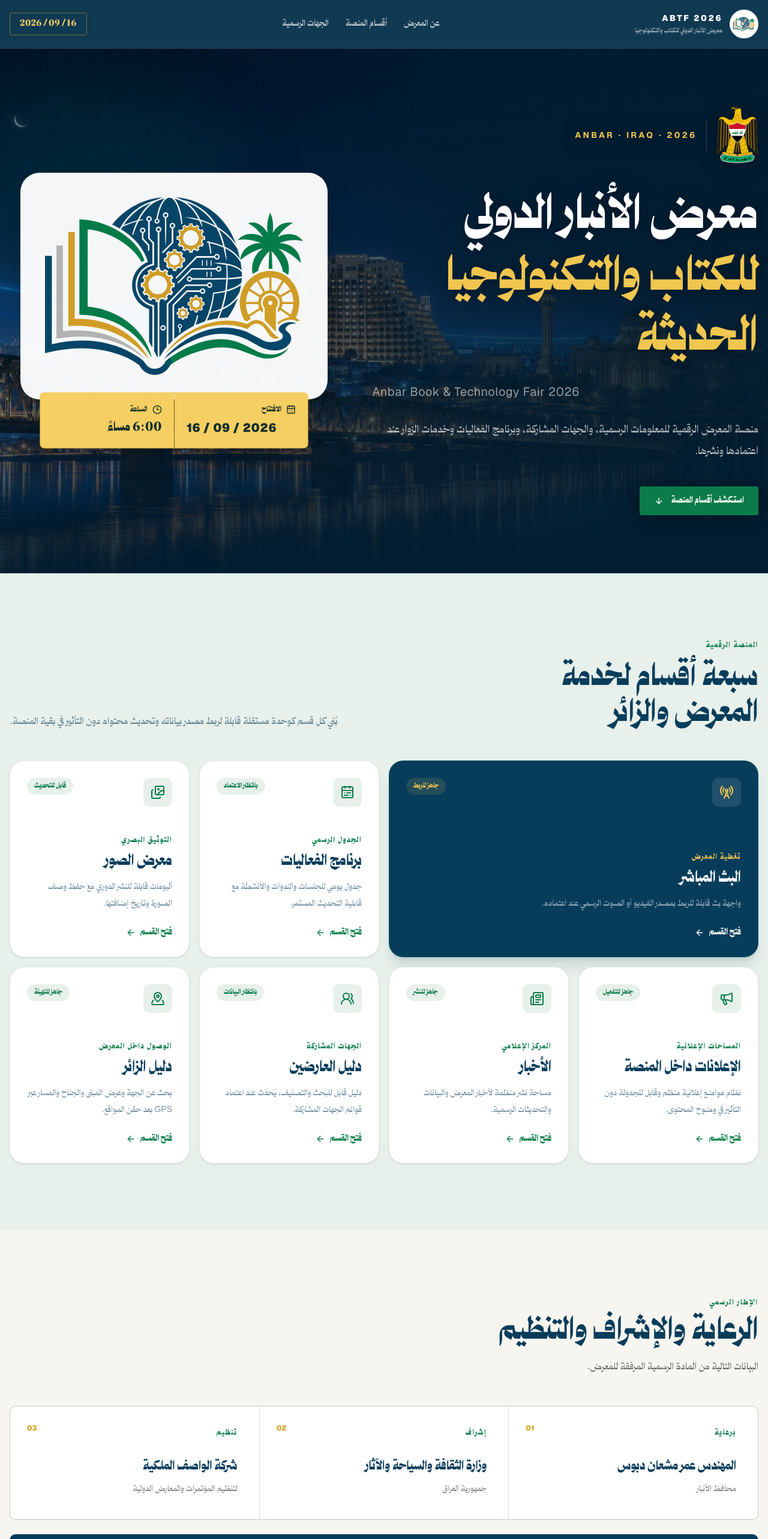
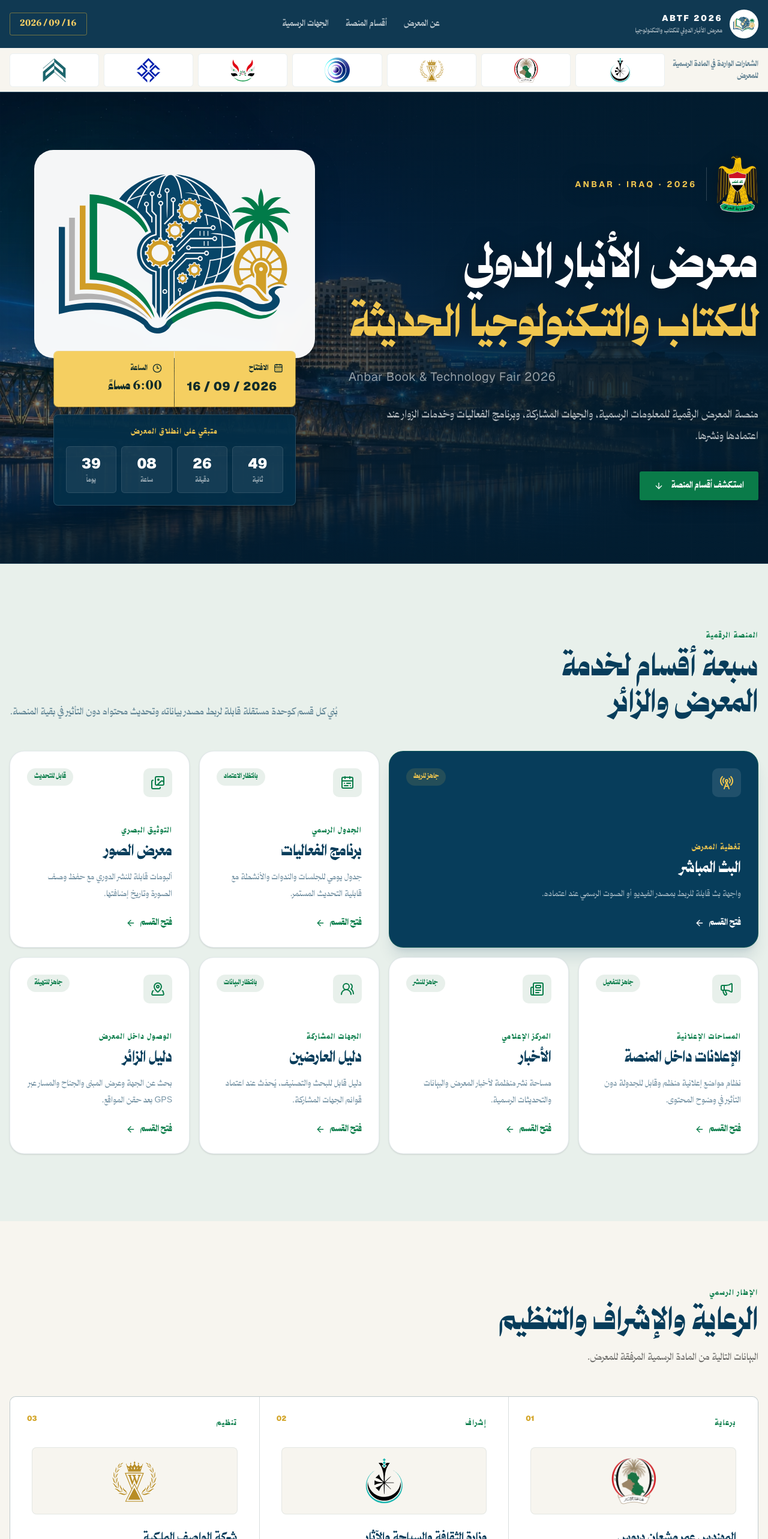
Before and after one commit to sufyanaser/anbar-expo, a Next.js app: page /ABTF2026 in a window 1280 px wide. Shown: the top 2566 px of the page at 60% size. Built offline with nearby package versions, Linux system fonts and the light colour scheme.

Commit message:
feat: refine ABTF official identity layout

```diff
--- /dev/null
+++ b/src/components/abtf2026/event-countdown.tsx
@@ -0,0 +1,78 @@
+"use client";
+
+import { useEffect, useState } from "react";
+
+type CountdownValue = {
+  days: number;
+  hours: number;
+  minutes: number;
+  seconds: number;
+  started: boolean;
+};
+
+const units = [
+  { key: "days", label: "يوماً" },
+  { key: "hours", label: "ساعة" },
+  { key: "minutes", label: "دقيقة" },
+  { key: "seconds", label: "ثانية" },
+] as const;
+
+function getCountdown(targetTime: number): CountdownValue {
+  const remaining = Math.max(0, targetTime - Date.now());
+
+  return {
+    days: Math.floor(remaining / 86_400_000),
+    hours: Math.floor((remaining / 3_600_000) % 24),
+    minutes: Math.floor((remaining / 60_000) % 60),
+    seconds: Math.floor((remaining / 1_000) % 60),
+    started: remaining === 0,
+  };
+}
+
+export function EventCountdown({ targetDate }: { targetDate: string }) {
+  const [countdown, setCountdown] = useState<CountdownValue | null>(null);
+
+  useEffect(() => {
+    const targetTime = new Date(targetDate).getTime();
+    const update = () => setCountdown(getCountdown(targetTime));
+
+    update();
+    const intervalId = window.setInterval(update, 1_000);
+
+    return () => window.clearInterval(intervalId);
+  }, [targetDate]);
+
+  if (countdown?.started) {
+    return (
+      <div className="rounded-xl border border-white/14 bg-[#042f49]/94 px-6 py-5 text-center text-white shadow-xl">
+        <p className="text-sm font-black text-[#f0c64f]">انطلق المعرض</p>
+      </div>
+    );
+  }
+
+  return (
+    <div
+      className="rounded-xl border border-white/14 bg-[#042f49]/94 p-4 text-white shadow-xl sm:p-5"
+      aria-label="الوقت المتبقي لانطلاق المعرض"
+    >
+      <p className="text-center text-xs font-black tracking-[0.12em] text-[#f0c64f]">
+        متبقي على انطلاق المعرض
+      </p>
+      <div className="mt-4 grid grid-cols-4 gap-2" dir="ltr">
+        {units.map((unit) => (
+          <div
+            key={unit.key}
+            className="rounded-lg border border-white/10 bg-white/7 px-2 py-3 text-center"
+          >
+            <span className="font-latin block text-xl font-black tabular-nums sm:text-2xl">
+              {countdown ? String(countdown[unit.key]).padStart(2, "0") : "--"}
+            </span>
+            <span className="mt-1 block text-[0.68rem] font-bold text-white/58">
+              {unit.label}
+            </span>
+          </div>
+        ))}
+      </div>
+    </div>
+  );
+}
--- a/src/components/abtf2026/event-header.tsx
+++ b/src/components/abtf2026/event-header.tsx
@@ -12,7 +12,7 @@ const navigation = [
 export function EventHeader() {
   return (
     <header className="sticky top-0 z-50 border-b border-white/10 bg-[#042f49]/95 text-white backdrop-blur">
-      <div className="mx-auto flex min-h-20 w-[min(100%-2rem,80rem)] items-center justify-between gap-6">
+      <div className="mx-auto flex min-h-18 w-[min(100%-2rem,80rem)] items-center justify-between gap-6 sm:min-h-20">
         <Link
           href="/ABTF2026"
           className="flex shrink-0 items-center gap-3 rounded-sm focus-visible:ring-2 focus-visible:ring-[#e5b834] focus-visible:outline-none"
@@ -60,6 +60,35 @@ export function EventHeader() {
           16 / 09 / 2026
         </Link>
       </div>
+
+      <div className="border-t border-white/10 bg-[#f7f5ef] text-[#073d5b]">
+        <div className="mx-auto flex h-16 w-[min(100%-1rem,80rem)] items-center gap-3 overflow-x-auto sm:w-[min(100%-2rem,80rem)] lg:h-[4.5rem] lg:overflow-visible">
+          <p className="hidden w-36 shrink-0 text-xs leading-5 font-black text-[#073d5b]/58 lg:block">
+            الشعارات الواردة في المادة الرسمية للمعرض
+          </p>
+          <div
+            dir="rtl"
+            className="grid min-w-[37rem] flex-1 grid-cols-7 items-center gap-2 lg:min-w-0"
+            aria-label="الشعارات الرسمية للمعرض"
+          >
+            {abtf2026.partnerMarks.map((mark) => (
+              <div
+                key={mark.src}
+                className="flex h-12 items-center justify-center rounded-lg border border-[#073d5b]/8 bg-white px-2 py-1.5 lg:h-14"
+              >
+                <Image
+                  src={mark.src}
+                  width={mark.width}
+                  height={mark.height}
+                  alt={mark.alt}
+                  className="max-h-full w-auto object-contain"
+                  unoptimized={mark.src.endsWith(".svg")}
+                />
+              </div>
+            ))}
+          </div>
+        </div>
+      </div>
     </header>
   );
 }
--- a/src/components/abtf2026/event-hero.tsx
+++ b/src/components/abtf2026/event-hero.tsx
@@ -1,6 +1,7 @@
 import { ArrowDown, CalendarDays, Clock3 } from "lucide-react";
 import Image from "next/image";
 
+import { EventCountdown } from "@/components/abtf2026/event-countdown";
 import { abtf2026 } from "@/data/abtf2026";
 
 export function EventHero() {
@@ -45,7 +46,7 @@ export function EventHero() {
         aria-hidden="true"
       />
 
-      <div className="mx-auto grid min-h-[calc(100svh-5rem)] w-[min(100%-2rem,80rem)] items-center gap-14 py-16 lg:grid-cols-[1.08fr_0.92fr] lg:py-24">
+      <div className="mx-auto grid min-h-[calc(100svh-8.5rem)] w-[min(100%-2rem,80rem)] items-center gap-14 py-16 lg:grid-cols-[1.08fr_0.92fr] lg:py-24">
         <div className="drop-shadow-[0_2px_16px_rgba(0,0,0,0.34)]">
           <div className="flex items-center gap-4">
             <Image
@@ -63,9 +64,9 @@ export function EventHero() {
             </p>
           </div>
 
-          <h1 className="mt-10 max-w-4xl text-4xl leading-[1.35] font-black text-balance sm:text-6xl lg:text-[4.6rem]">
+          <h1 className="mt-10 max-w-4xl text-4xl leading-[1.35] font-black sm:text-6xl lg:text-[4.6rem]">
             معرض الأنبار الدولي
-            <span className="mt-1 block text-[#f0c64f]">
+            <span className="mt-1 block whitespace-nowrap text-[clamp(1.45rem,6.4vw,4.25rem)] text-[#f0c64f]">
               للكتاب والتكنولوجيا الحديثة
             </span>
           </h1>
@@ -131,6 +132,10 @@ export function EventHero() {
               </time>
             </div>
           </div>
+
+          <div className="mx-4 mt-3 sm:mx-8">
+            <EventCountdown targetDate={abtf2026.opening.dateTime} />
+          </div>
         </div>
       </div>
     </section>
--- a/src/components/abtf2026/official-partners.tsx
+++ b/src/components/abtf2026/official-partners.tsx
@@ -33,7 +33,17 @@ export function OfficialPartners() {
               <p className="text-xs font-black tracking-[0.14em] text-[#087c49]">
                 {entity.label}
               </p>
-              <h3 className="mt-8 max-w-xs text-xl leading-8 font-black text-[#073d5b]">
+              <div className="mt-8 flex h-28 items-center justify-center rounded-xl border border-[#073d5b]/8 bg-[#f7f5ef] p-4">
+                <Image
+                  src={entity.mark.src}
+                  width={entity.mark.width}
+                  height={entity.mark.height}
+                  alt={entity.mark.alt}
+                  className="max-h-full w-auto object-contain"
+                  unoptimized={entity.mark.src.endsWith(".svg")}
+                />
+              </div>
+              <h3 className="mt-6 max-w-xs text-xl leading-8 font-black text-[#073d5b]">
                 {entity.name}
               </h3>
               <p className="mt-2 text-sm leading-7 text-black/48">
@@ -64,30 +74,24 @@ export function OfficialPartners() {
           </span>
         </div>
 
-        <div className="mt-16 border-t border-[#073d5b]/12 pt-10">
-          <p className="text-center text-sm font-bold text-[#073d5b]/55">
-            الشعارات الواردة في المادة الرسمية للمعرض
-          </p>
-          <div
-            dir="rtl"
-            className="mt-8 grid grid-cols-3 items-center gap-4 sm:grid-cols-4 lg:grid-cols-7"
-          >
-            {abtf2026.partnerMarks.map((mark) => (
-              <div
-                key={mark.src}
-                className="flex aspect-square items-center justify-center rounded-2xl border border-[#073d5b]/10 bg-white p-4 shadow-sm"
-              >
-                <Image
-                  src={mark.src}
-                  width={mark.width}
-                  height={mark.height}
-                  alt={mark.alt}
-                  className="max-h-full w-auto object-contain"
-                  unoptimized={mark.src.endsWith(".svg")}
-                />
-              </div>
-            ))}
+        <div className="mt-6 flex flex-col items-center justify-between gap-6 rounded-2xl border border-[#087c49]/15 bg-white px-6 py-7 sm:flex-row sm:px-9">
+          <div>
+            <p className="text-xs font-black tracking-[0.14em] text-[#087c49]">
+              {abtf2026.mediaSponsor.label}
+            </p>
+            <p className="mt-2 text-2xl font-black text-[#073d5b]">
+              {abtf2026.mediaSponsor.name}
+            </p>
           </div>
+          <span className="flex size-20 items-center justify-center rounded-2xl border border-[#073d5b]/10 bg-white p-2 shadow-sm">
+            <Image
+              src={abtf2026.mediaSponsor.mark}
+              width={640}
+              height={640}
+              alt={`شعار ${abtf2026.mediaSponsor.name}`}
+              className="max-h-full w-auto object-contain"
+            />
+          </span>
         </div>
       </div>
     </section>
--- a/src/data/abtf2026.ts
+++ b/src/data/abtf2026.ts
@@ -21,19 +21,42 @@ export const abtf2026 = {
       label: "برعاية",
       name: "المهندس عمر مشعان دبوس",
       detail: "محافظ الأنبار",
+      mark: {
+        src: "/brand/abtf2026/anbar-governorate.webp",
+        width: 621,
+        height: 640,
+        alt: "شعار محافظة الأنبار",
+      },
     },
     {
       label: "إشراف",
       name: "وزارة الثقافة والسياحة والآثار",
       detail: "جمهورية العراق",
+      mark: {
+        src: "/brand/abtf2026/partner-07.svg",
+        width: 2328,
+        height: 2398,
+        alt: "شعار وزارة الثقافة والسياحة والآثار",
+      },
     },
     {
       label: "تنظيم",
       name: "شركة الواصف الملكية",
       detail: "لتنظيم المؤتمرات والمعارض الدولية",
+      mark: {
+        src: "/brand/abtf2026/organizer-mark.svg",
+        width: 2328,
+        height: 2398,
+        alt: "شعار شركة الواصف الملكية",
+      },
     },
   ],
   concurrentEvent: "معرض صُنع في سوريا",
+  mediaSponsor: {
+    label: "الراعي الإعلامي والوكيل الإعلاني",
+    name: "الرنين للحلول الإعلامية والرقمية",
+    mark: "/brand/abtf2026/al-raneen-mark.webp",
+  },
   partnerMarks: [
     {
       src: "/brand/abtf2026/partner-07.svg",
```
